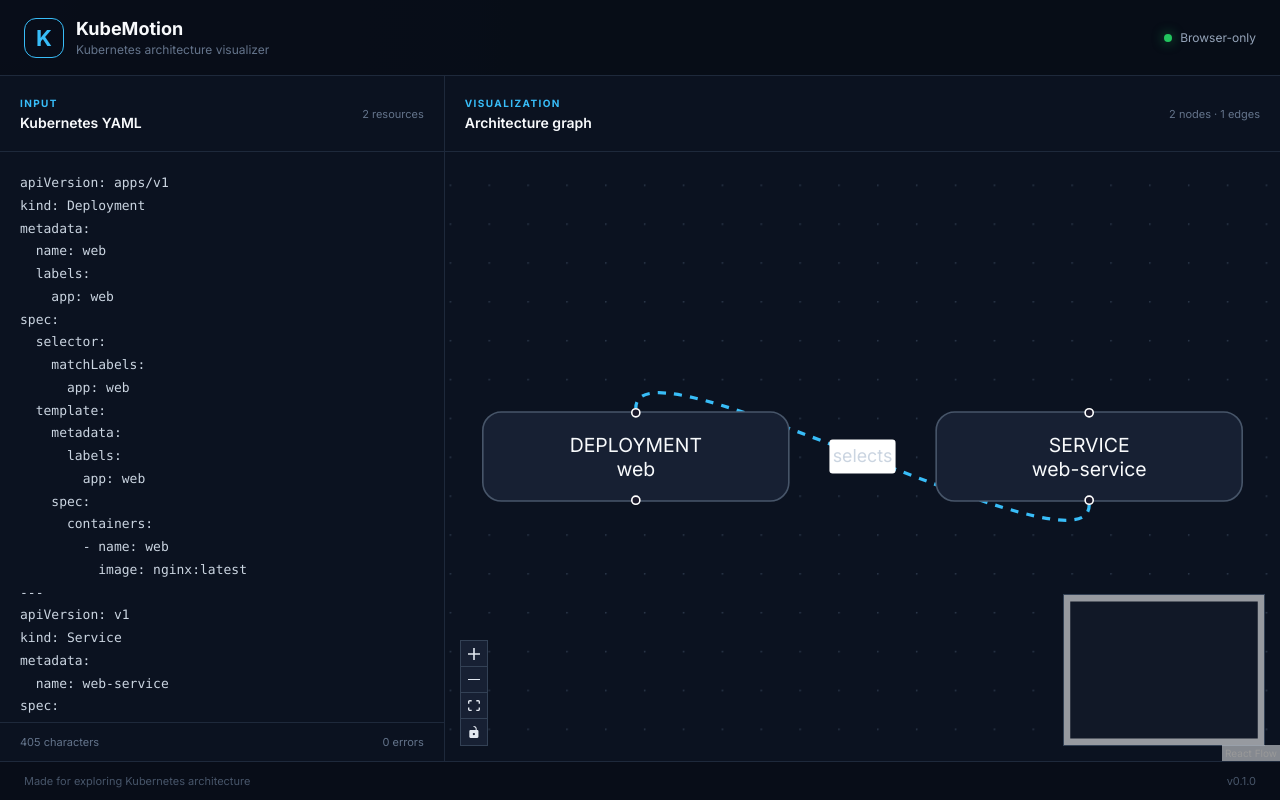
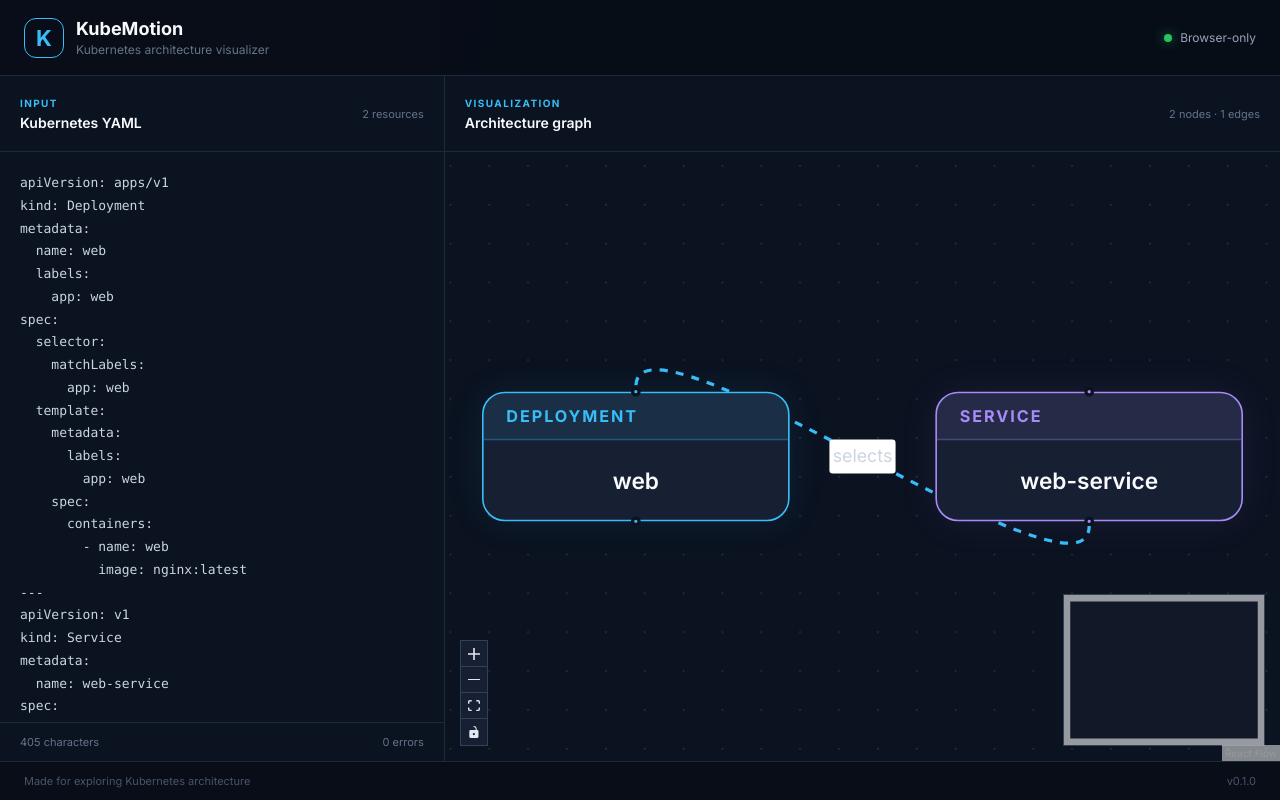
Before and after one commit to Gihchathur/kubemotion, a React (Vite) app: page / in a window 1280 px wide. Built offline with nearby package versions, Linux system fonts and the light colour scheme.

Commit message:
Add custom Kubernetes node components

```diff
--- a/src/App.tsx
+++ b/src/App.tsx
@@ -10,6 +10,8 @@ import {
 import './App.css'
 import { buildKubernetesGraph } from './lib/graphBuilder'
 import { parseKubernetesYaml } from './lib/kubernetesParser'
+import KubernetesNode from './components/KubernetesNode'
+
 
 const INITIAL_YAML = `apiVersion: apps/v1
 kind: Deployment
@@ -41,6 +43,10 @@ spec:
     - port: 80
       targetPort: 80`
 
+
+const nodeTypes = {
+  kubernetes: KubernetesNode,
+}
 function App() {
   const [yamlInput, setYamlInput] = useState(INITIAL_YAML)
 
@@ -57,18 +63,10 @@ function App() {
   const nodes: Node[] = graph.nodes.map((node) => ({
     id: node.id,
     position: node.position,
+    type: 'kubernetes',
     data: {
-      label: `${node.type.toUpperCase()}\n${node.label}`,
-    },
-    style: {
-      width: 190,
-      padding: 12,
-      border: '1px solid #475569',
-      borderRadius: 12,
-      background: '#172033',
-      color: '#f8fafc',
-      whiteSpace: 'pre-line',
-      fontSize: 12,
+      label: node.label,
+      kind: node.type,
     },
   }))
 
@@ -160,6 +158,7 @@ function App() {
               <ReactFlow
                 nodes={nodes}
                 edges={edges}
+                nodeTypes={nodeTypes}
                 fitView
                 nodesDraggable
                 nodesConnectable={false}
--- /dev/null
+++ b/src/components/KubernetesNode.tsx
@@ -0,0 +1,86 @@
+import {
+  Handle,
+  Position,
+  type Node,
+  type NodeProps,
+} from '@xyflow/react'
+
+type KubernetesNodeData = {
+  label: string
+  kind: string
+}
+
+type KubernetesNodeType = Node<KubernetesNodeData>
+
+const KIND_COLORS: Record<string, string> = {
+  deployment: '#38bdf8',
+  service: '#a78bfa',
+  ingress: '#f59e0b',
+  pod: '#22c55e',
+  configmap: '#14b8a6',
+  secret: '#f43f5e',
+  pvc: '#e879f9',
+}
+
+function KubernetesNode({ data }: NodeProps<KubernetesNodeType>) {
+  const color = KIND_COLORS[data.kind] ?? '#94a3b8'
+
+  return (
+    <div
+      style={{
+        minWidth: 190,
+        overflow: 'hidden',
+        border: `1px solid ${color}`,
+        borderRadius: 14,
+        background: '#172033',
+        color: '#f8fafc',
+        boxShadow: `0 0 24px ${color}18`,
+      }}
+    >
+      <Handle
+        type="target"
+        position={Position.Top}
+        style={{
+          background: color,
+          border: '2px solid #0b1220',
+        }}
+      />
+
+      <div
+        style={{
+          padding: '8px 14px',
+          background: `${color}18`,
+          borderBottom: `1px solid ${color}45`,
+          color,
+          fontSize: 10,
+          fontWeight: 700,
+          letterSpacing: '0.12em',
+        }}
+      >
+        {data.kind.toUpperCase()}
+      </div>
+
+      <div
+        style={{
+          padding: '16px 14px',
+          fontSize: 14,
+          fontWeight: 600,
+          textAlign: 'center',
+        }}
+      >
+        {data.label}
+      </div>
+
+      <Handle
+        type="source"
+        position={Position.Bottom}
+        style={{
+          background: color,
+          border: '2px solid #0b1220',
+        }}
+      />
+    </div>
+  )
+}
+
+export default KubernetesNode
```
